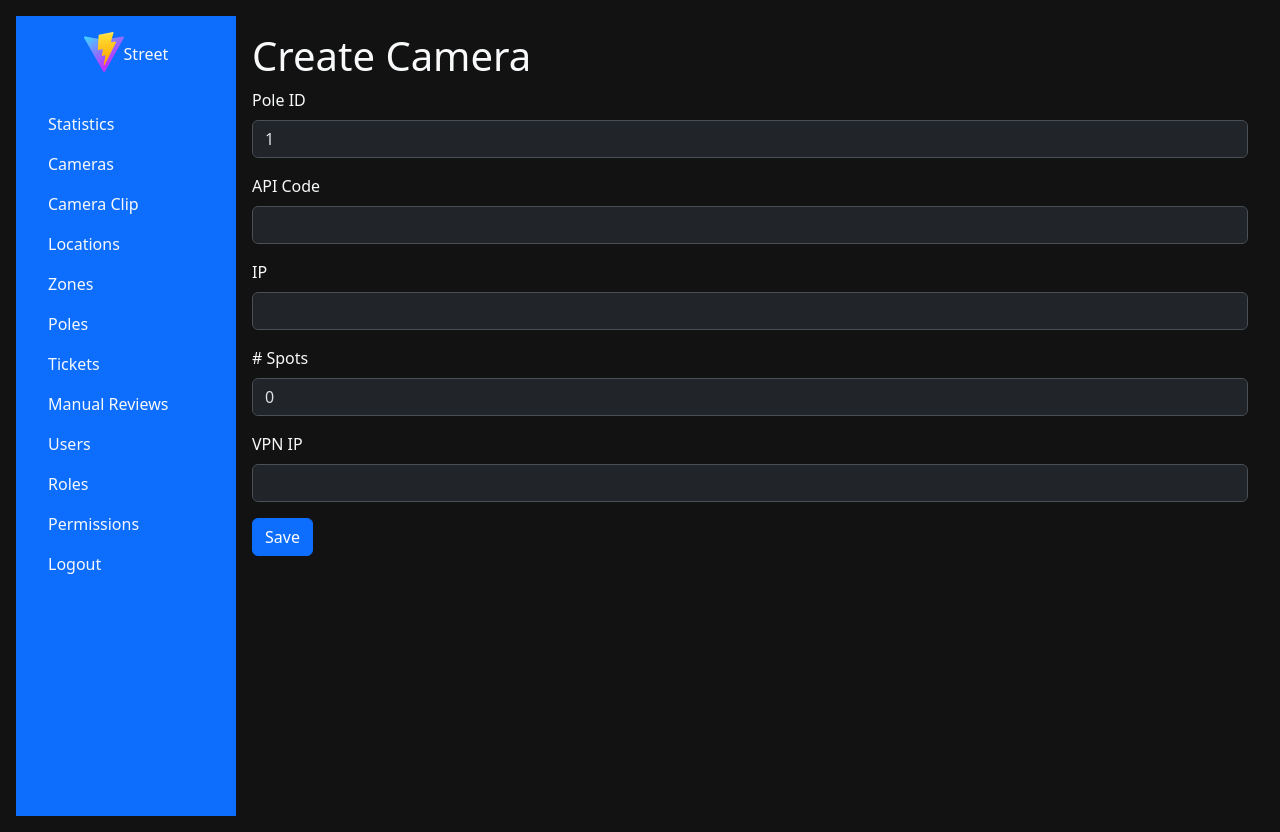
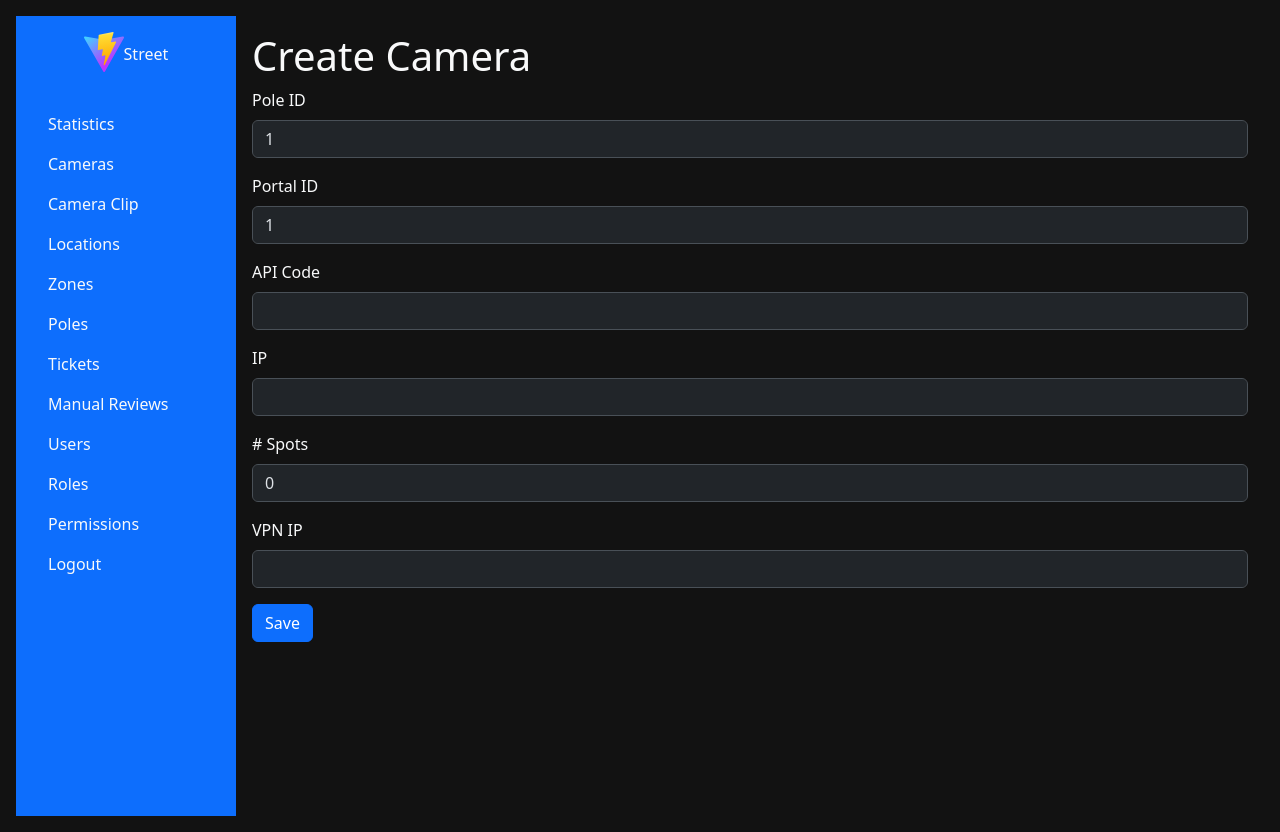
Before and after one commit to yahyabakleh12/streetinterfaces, a Vue app: page /cameras/create in a window 1280 px wide. Built offline with nearby package versions, Linux system fonts and the light colour scheme; sample sign-in values are in the browser's storage.

Commit message:
Add portal_id field for cameras

```diff
--- a/src/components/cameras/CameraDetail.vue
+++ b/src/components/cameras/CameraDetail.vue
@@ -3,6 +3,7 @@
     <h1>Camera #{{ camera.id }}</h1>
     <ul class="list-group mb-3">
       <li class="list-group-item">Pole ID: {{ camera.pole_id }}</li>
+      <li class="list-group-item">Portal ID: {{ camera.portal_id }}</li>
       <li class="list-group-item">API Code: {{ camera.api_code }}</li>
       <li class="list-group-item">IP: {{ camera.p_ip }}</li>
       <li class="list-group-item"># Spots: {{ camera.number_of_parking }}</li>
--- a/src/components/cameras/CameraForm.vue
+++ b/src/components/cameras/CameraForm.vue
@@ -5,6 +5,10 @@
       <div class="mb-3">
         <label class="form-label">Pole ID</label>
         <input v-model="form.pole_id" type="number" class="form-control" />
+      </div>
+      <div class="mb-3">
+        <label class="form-label">Portal ID</label>
+        <input v-model="form.portal_id" type="number" class="form-control" />
       </div>
       <div class="mb-3">
         <label class="form-label">API Code</label>
@@ -40,6 +44,7 @@ const props = defineProps({ isEdit: Boolean, id: Number })
 
 const form = reactive({
   pole_id: 1,
+  portal_id: 1,
   api_code: '',
   p_ip: '',
   number_of_parking: 0,
--- a/src/components/cameras/CamerasList.vue
+++ b/src/components/cameras/CamerasList.vue
@@ -5,13 +5,14 @@
     <table class="table table-striped">
       <thead>
         <tr>
-          <th>ID</th><th>Pole ID</th><th>API Code</th><th>IP</th><th># Spots</th><th>VPN IP</th><th>Actions</th>
+          <th>ID</th><th>Pole ID</th><th>Portal ID</th><th>API Code</th><th>IP</th><th># Spots</th><th>VPN IP</th><th>Actions</th>
         </tr>
       </thead>
       <tbody>
         <tr v-for="cam in cameras" :key="cam.id">
           <td>{{ cam.id }}</td>
           <td>{{ cam.pole_id }}</td>
+          <td>{{ cam.portal_id }}</td>
           <td>{{ cam.api_code }}</td>
           <td>{{ cam.p_ip }}</td>
           <td>{{ cam.number_of_parking }}</td>
```
